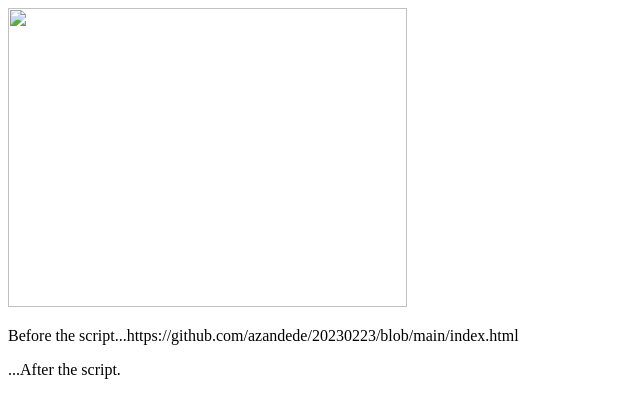
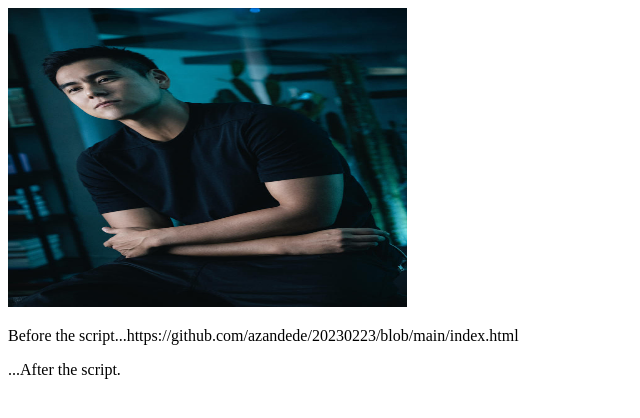
Before and after one commit to xiaowwwww/20035218, a plain HTML site: page index.html in a window 1280 px wide. Shown: the whole page, without its empty margins (0-640 px from the left). Drawn offline with Linux system fonts and the light colour scheme.

Commit message:
Update index.html

```diff
--- a/index.html
+++ b/index.html
@@ -7,7 +7,7 @@
   </head>
 
 <body>
-<img src="beatles.jpg" width="399" height="299">
+<img src="ac3dbe3a22f72aab69c3fef878854fc2.jfif" width="399" height="299">
   <p>Before the script...https://github.com/azandede/20230223/blob/main/index.html</p>
 
   <script>
```
